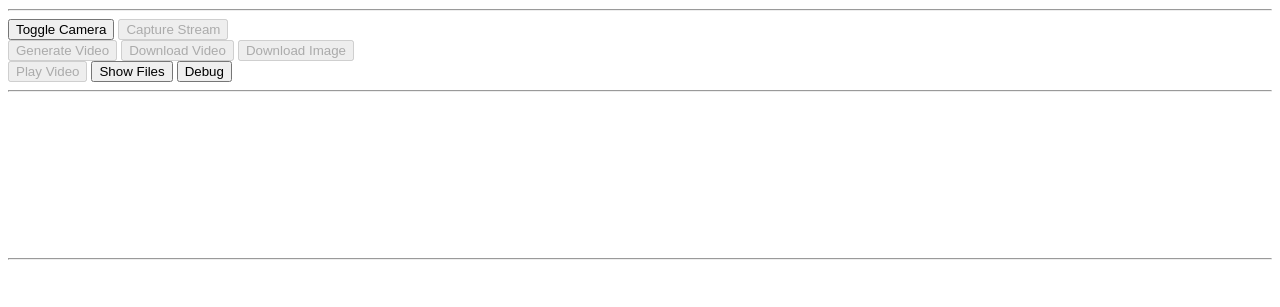
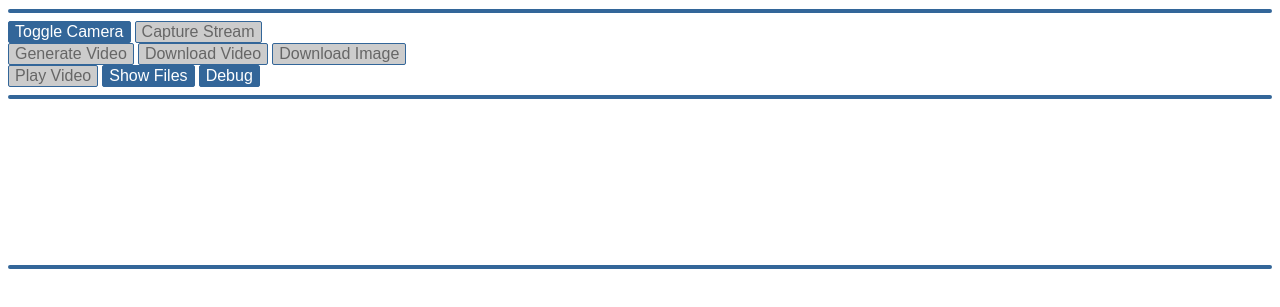
Before and after one commit to jlorek/9sec, a plain HTML site: page index.html in a window 1280 px wide. Shown: the part 211-518 px from the top of the page. Drawn offline with Linux system fonts and the light colour scheme.

Commit message:
Splash of color

```diff
--- a/index.html
+++ b/index.html
@@ -1,5 +1,29 @@
 <html>
-  <head></head>
+  <head>
+    <meta charset="utf-8" />
+    <meta name="description" content="Share + Discover" />
+    <meta
+      name="viewport"
+      content="width=device-width, user-scalable=yes, initial-scale=1, maximum-scale=1"
+    />
+    <meta itemprop="description" content="Share + Discover" />
+    <meta itemprop="image" content="icon-192x192.png" />
+    <meta itemprop="name" content="yo.me" />
+    <meta name="mobile-web-app-capable" content="yes" />
+    <meta id="theme-color" name="theme-color" content="#336699" />
+
+    <title>yo.me</title>
+    <base target="_blank" />
+
+    <link rel="icon" sizes="192x192" href="icon-192x192.png" />
+    <link rel="apple-touch-icon" sizes="180x180" href="/apple-touch-icon.png" />
+
+    <link
+      href="https://fonts.googleapis.com/css?family=Raleway"
+      rel="stylesheet"
+    />
+    <link href="main.css" rel="stylesheet" />
+  </head>
   <body>
     <!-- size must be > 0 for camera to produce output -->
     <video id="camVideo" width="200" height="200" playsinline autoplay></video>
--- /dev/null
+++ b/main.css
@@ -0,0 +1,22 @@
+body {
+  font-family: "Raleway", sans-serif;
+}
+
+hr {
+  border: 2px solid #336699;
+  border-radius: 2px;
+}
+
+button {
+  font-size: 1em;
+  border: 1px solid #336699;
+  border-radius: 2px;
+  background-color: #336699;
+  color: #ffffff;
+}
+
+button:disabled,
+button[disabled] {
+  background-color: #cccccc;
+  color: #666666;
+}
```
Also changed, not shown: apple-touch-icon.png (added), icon-192x192.png (added), logo.png (added).
